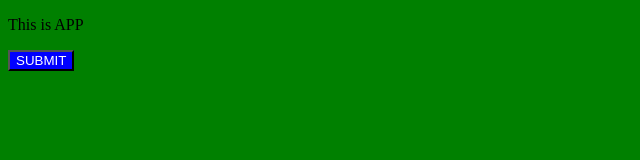
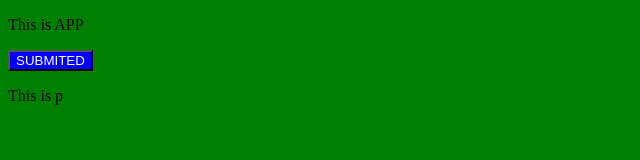
Before and after one commit to chienbn9x/chien_hoc_git, a plain HTML site: page index.html in a window 1280 px wide. Shown: the whole page, without its empty margins (0-640 px from the left). Drawn offline with Linux system fonts and the light colour scheme.

Commit message:
Update index.html

```diff
--- a/index.html
+++ b/index.html
@@ -9,7 +9,8 @@
 </head>
 <body>
 	<p>This is APP</p>
-	<button>SUBMIT</button>
+	<button>SUBMITED</button>
+	<p>This is p</p>
 </body>
 </html>
 
```
